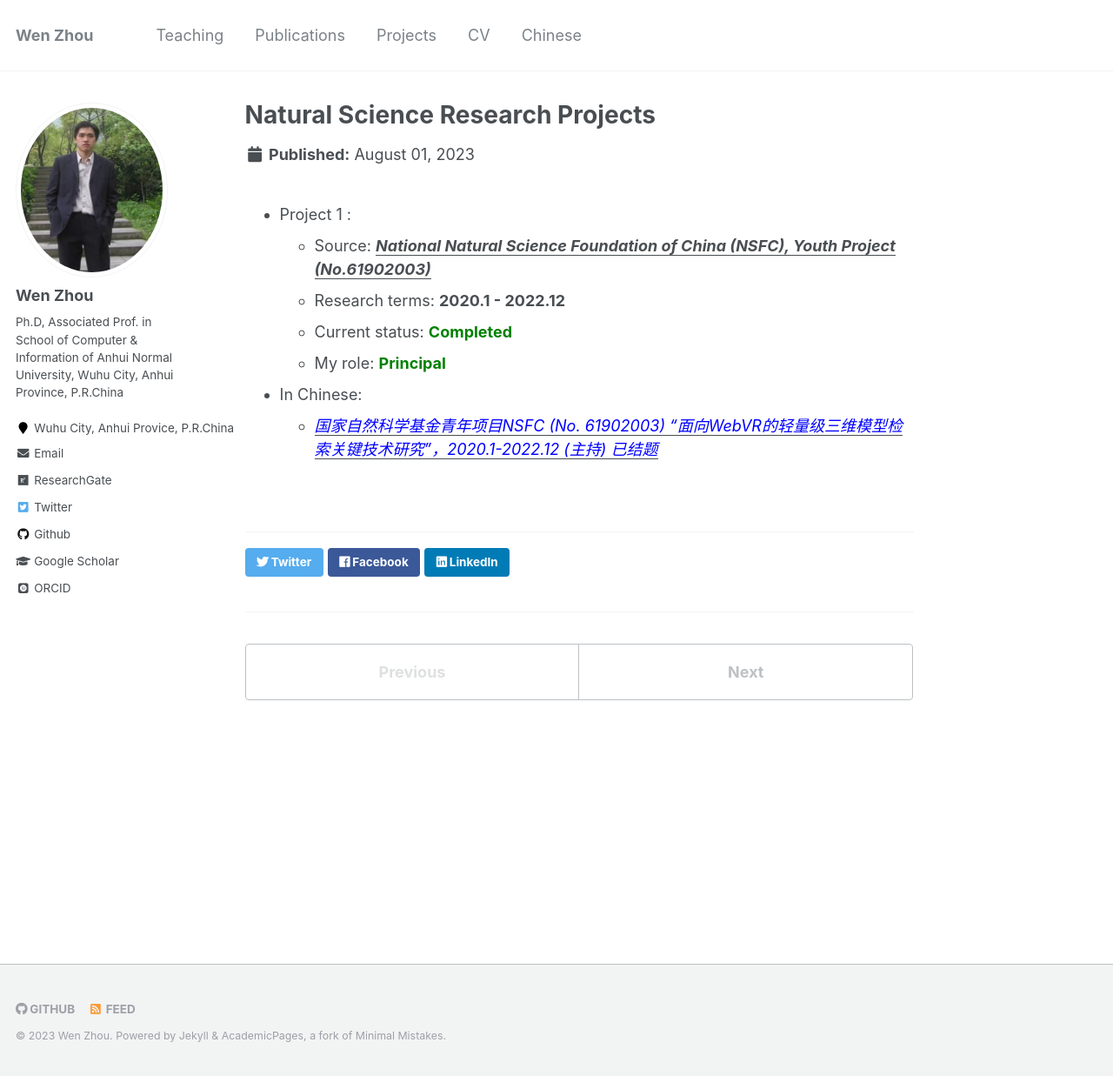
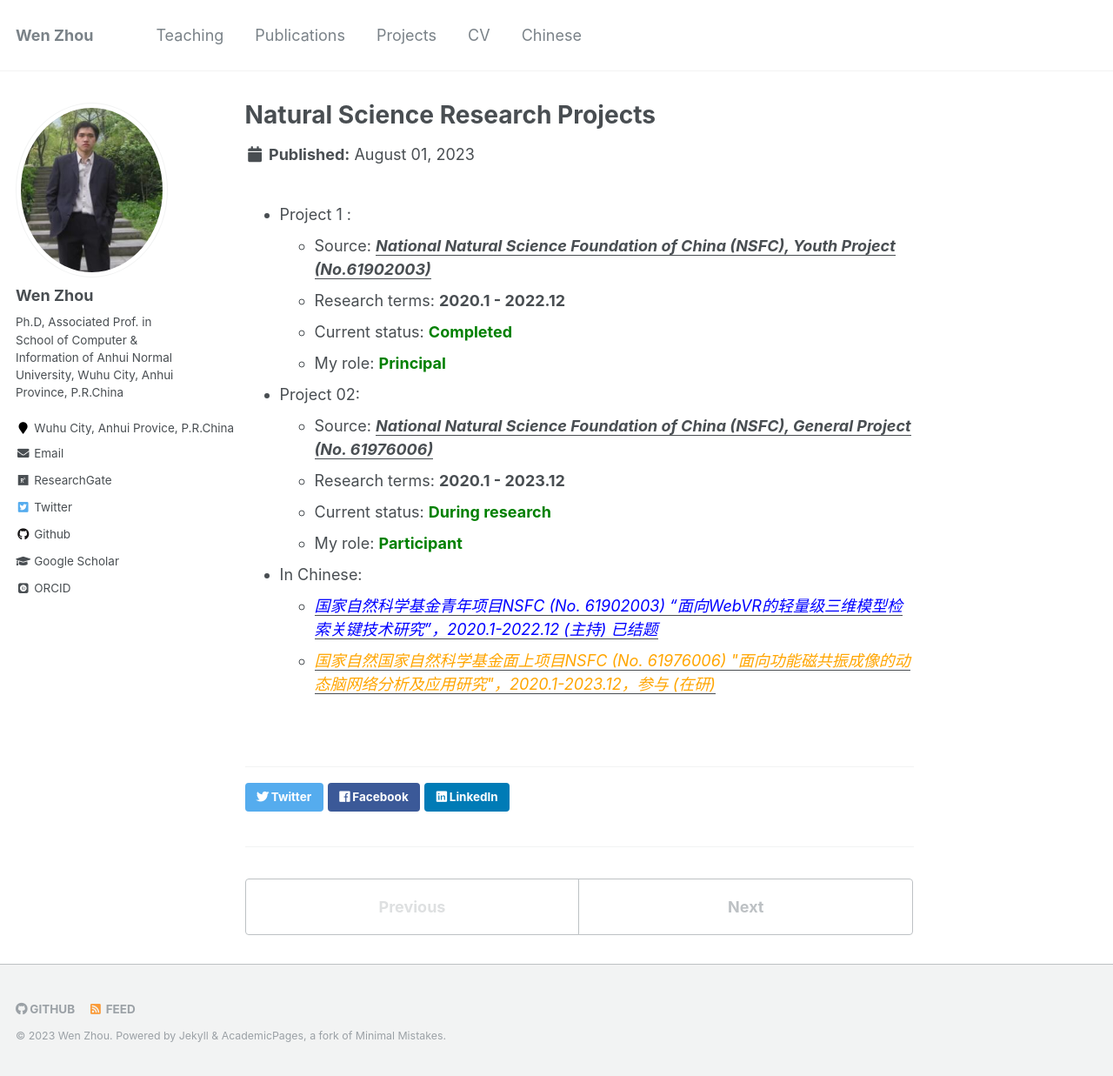
Before and after one commit to zhouwen327/zhouwen327.github.io, a Jekyll site: the page built from _projects/project01.md, in a window 1280 px wide and 1237 px high. Shown: the whole window at 87% size. Built offline with Jekyll 4.4.1, drawn with Linux system fonts in a browser that asks for light colours; some web fonts are replaced.

Commit message:
Update project01.md

```diff
--- a/_projects/project01.md
+++ b/_projects/project01.md
@@ -11,6 +11,12 @@ output: true
     - Research terms: <b>2020.1 - 2022.12</b>
     - Current status: <b><font color='green'>Completed</font></b>
     - My role:  <font color='green'><b>Principal</b></font>
++ Project 02:
+    + Source: <i><b><u>National Natural Science Foundation of China (NSFC), General Project (No. 61976006)</u></b></i>
+    - Research terms: <b>2020.1 - 2023.12</b>
+    - Current status: <b><font color='green'>During research </font></b>
+    - My role:  <font color='green'><b>Participant</b></font>
 
 - In Chinese:
     - <i><u><font style='color: blue;'>国家自然科学基金青年项目NSFC (No. 61902003) “面向WebVR的轻量级三维模型检索关键技术研究”，2020.1-2022.12 (主持) 已结题</font></u></i>
+    - <i><u><font style='color: orange;'>国家自然国家自然科学基金面上项目NSFC (No. 61976006) "面向功能磁共振成像的动态脑网络分析及应用研究"，2020.1-2023.12，参与 (在研)</font></u></i>
```
